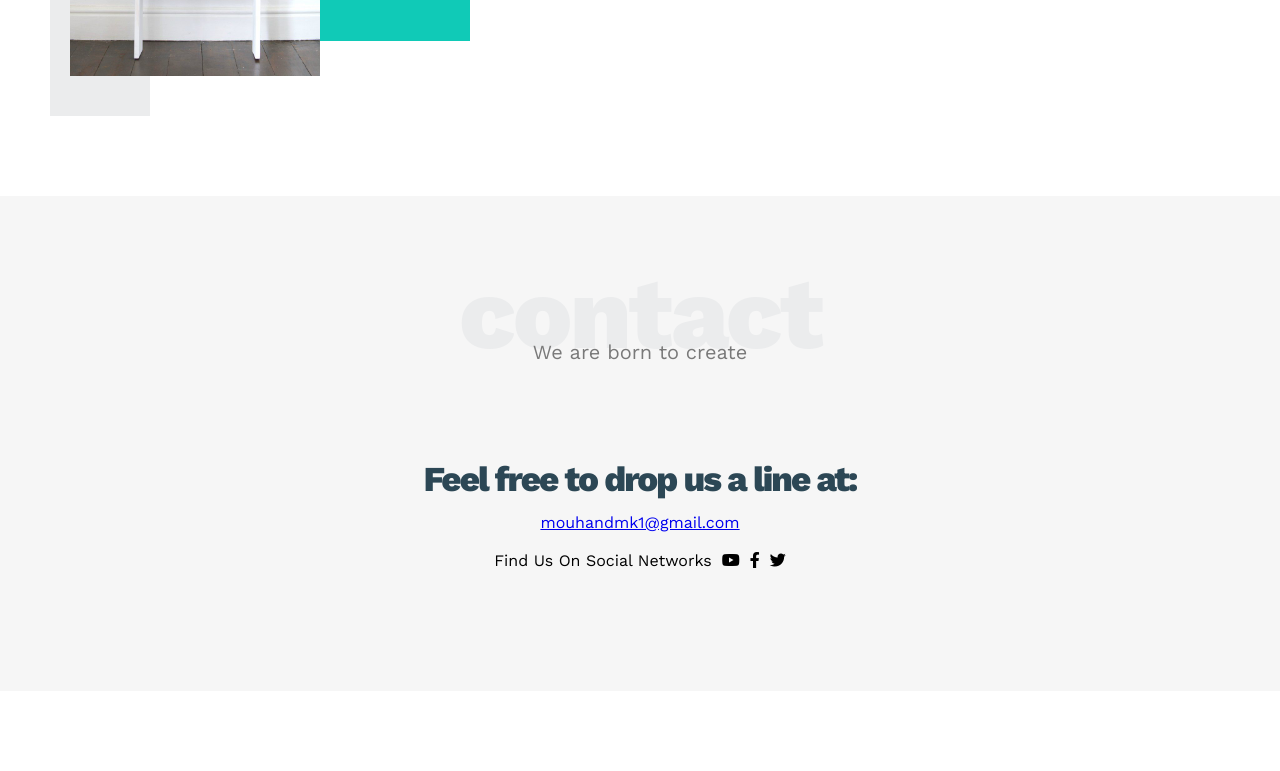
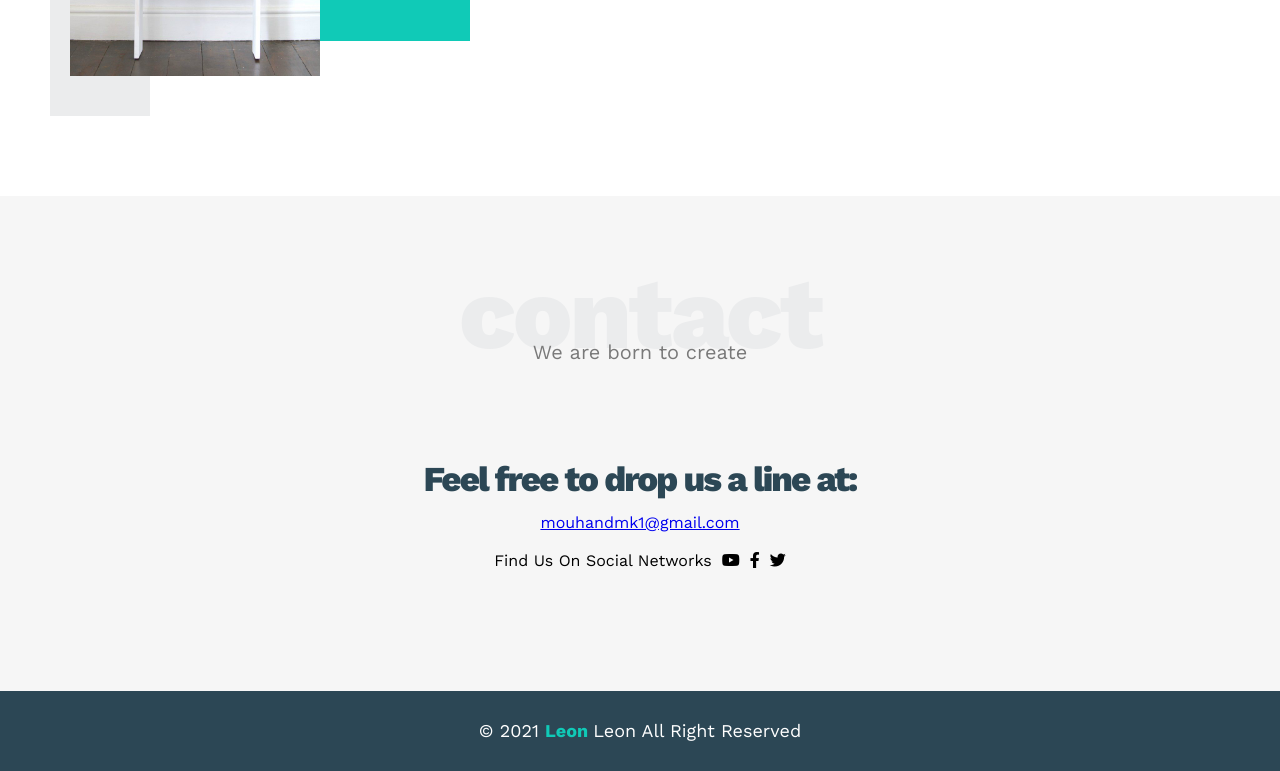
Before and after one commit to muhanadmk/HTML-CSS-TEMPLATE-LEON, a plain HTML site: page index.html in a window 1280 px wide. Shown: the part 3200-3971 px from the top of the page. Before the commit the page ends 3891 px from the top, so only its background shows below. Drawn offline with nearby package versions, Linux system fonts and the light colour scheme.

Commit message:
add footer

```diff
--- a/css/leon.css
+++ b/css/leon.css
@@ -414,5 +414,17 @@ border-color: var(--main-color);
         font-size: 25px;
     }
 }
-
 /* end contact */
+/* start footer */
+footer{
+  background-color: var(--secondary-color);
+  color: white;
+  padding: 30px 10px;
+  text-align: center;
+  font-size: 18px;
+}
+footer span{
+    font-weight: bold;
+    color: var(--main-color);
+}
+/* end footer */
--- a/index.html
+++ b/index.html
@@ -190,6 +190,9 @@
     </div>
   </div>
   <!-- end contact -->
+  <footer>
+    &copy; 2021 <span>Leon </span>Leon All Right Reserved
+  </footer>
 
 </body>
 
```
